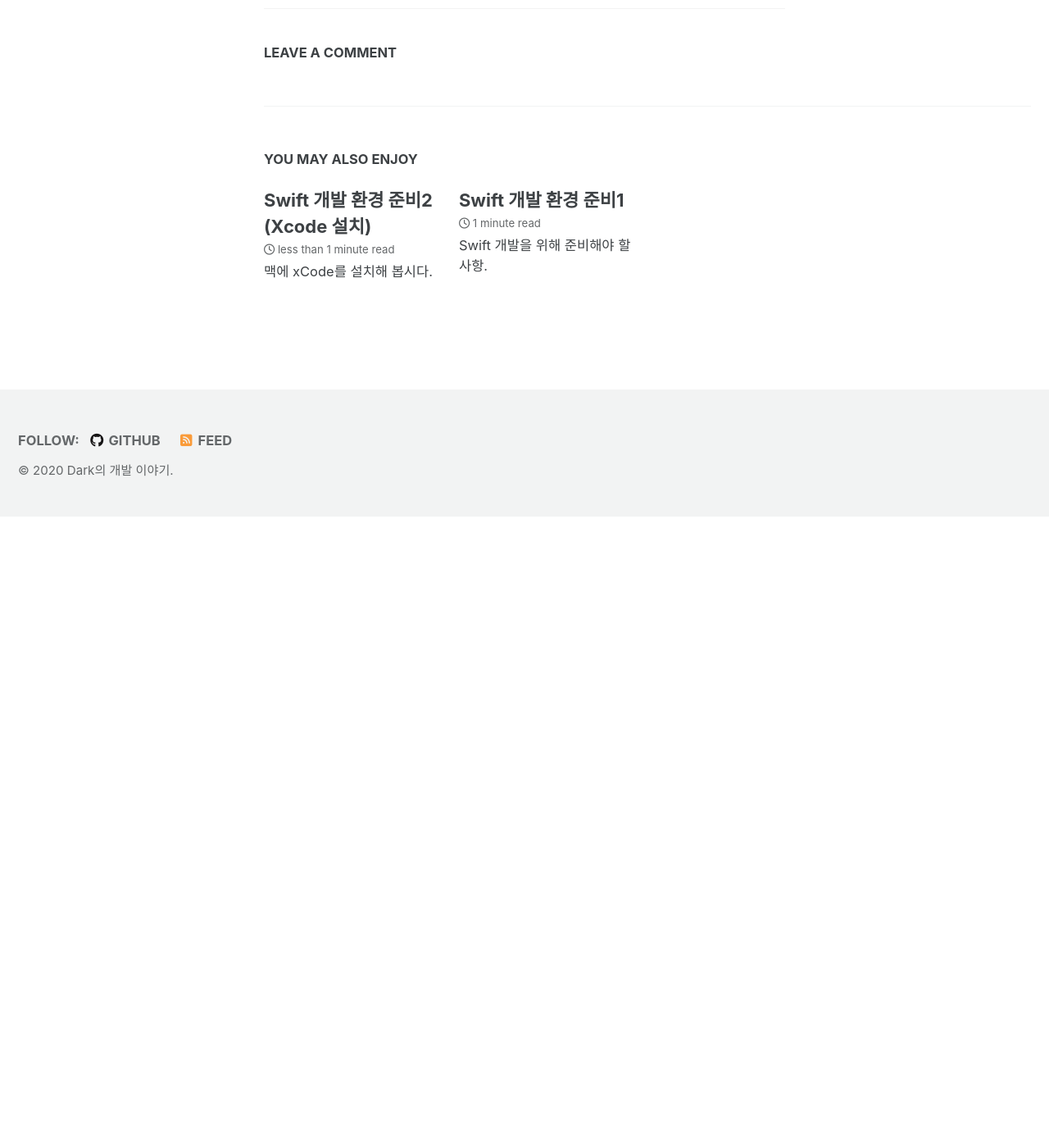
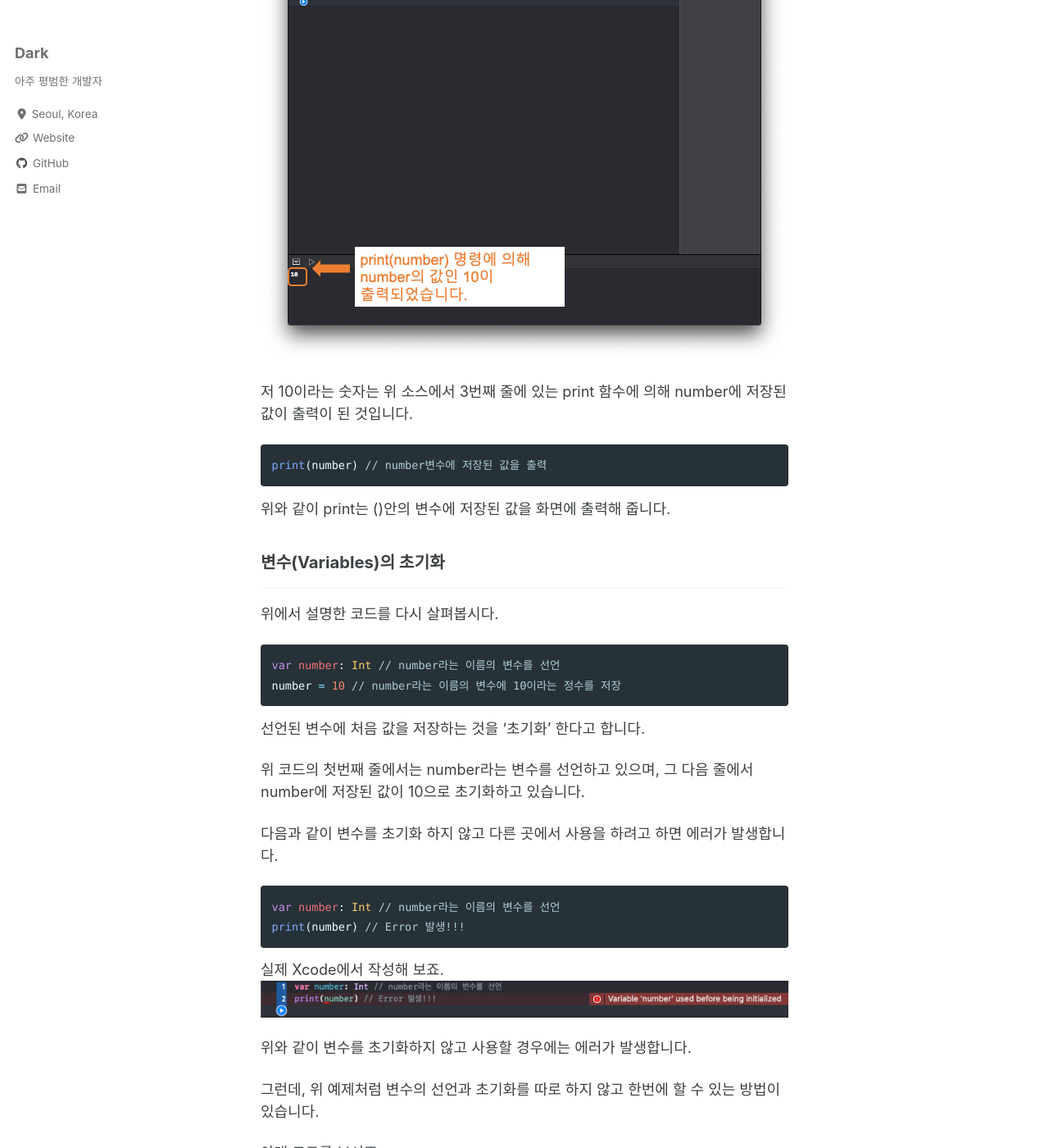
Before and after one commit to ksky000/ksky000.github.io, a Jekyll site: the page built from _posts/2020-05-31-swift3.md, in a window 1280 px wide and 1400 px high, scrolled down 4948 px. Shown: the whole window at 82% size. Built offline with Jekyll 4.4.1, drawn with Linux system fonts in a browser that asks for light colours; cached includes are drawn as plain includes; nearby versions of some CDN libraries; comment, search, counter and statistics services are not loaded; before the commit the page ends 5578 px from its top, so only the background shows below that; some of the changed text lies outside the part shown.

Commit message:
update post

````diff
--- a/_includes/archive-single.html
+++ b/_includes/archive-single.html
@@ -24,8 +24,8 @@
         <a href="{{ post.url | relative_url }}" rel="permalink">{{ title }}</a>
       {% endif %}
     </h2>
-    {% if post.read_time %}
-      <p class="page__meta"><i class="far fa-clock" aria-hidden="true"></i> {% include read-time.html %}</p>
+    {% if post.date %}
+      <p class="page__meta"><i class="far fa-fw fa-calendar-alt" aria-hidden="true"></i> {{ post.date | date: "%B %d %Y" }}</p>
     {% endif %}
     {% if post.excerpt %}<p class="archive__item-excerpt" itemprop="description">{{ post.excerpt | markdownify | strip_html | truncate: 160 }}</p>{% endif %}
   </article>
--- a/_layouts/single.html
+++ b/_layouts/single.html
@@ -27,8 +27,8 @@ layout: default
       {% unless page.header.overlay_color or page.header.overlay_image %}
         <header>
           {% if page.title %}<h1 id="page-title" class="page__title" itemprop="headline">{{ page.title | markdownify | remove: "<p>" | remove: "</p>" }}</h1>{% endif %}
-          {% if page.read_time %}
-            <p class="page__meta"><i class="far fa-clock" aria-hidden="true"></i> {% include read-time.html %}</p>
+          {% if page.date %}
+          <p class="page__date"><i class="fas fa-fw fa-calendar-alt" aria-hidden="true"></i> {{ site.data.ui-text[site.locale].date_label | default: "Updated:" }} <time datetime="{{ page.date | date_to_xmlschema }}">{{ page.date | date: "%B %d, %Y" }}</time></p>
           {% endif %}
         </header>
       {% endunless %}
--- a/_posts/2020-05-31-swift3.md
+++ b/_posts/2020-05-31-swift3.md
@@ -11,6 +11,8 @@ last_modified_at: 2020-05-31T020:22:00
 
 ### 수식(Expression)
 
+---
+
 Swift에서 하나의 수식은 하나의 명령입니다.  Swift 코드를 실행시키면 코드의 제일 윗줄의 수식부터 순차적으로 하나씩 실행해 나간다고 보시면 됩니다.
 (반드시 윗줄부터 순차적으로 실행되지는 않습니다. 하지만, 그 부분은 나중에 공부하게 될 것이고 일단 순차적으로 한줄씩 실행한다라고 보시면 됩니다.)
 우선 아래의 코드를 보시죠.
@@ -49,20 +53,53 @@ var number: Int
 
 ### 변수(Variable)에 값 저장
 
+---
+
 위에서 설명한 바와 같이 변수에는 그 타입에 맞는 값을 자유롭게 저장할 수가 있습니다. 다음 코드를 보시죠.
 
 ```swift
 var number: Int // number라는 이름의 변수를 선언
 number = 10 // number라는 이름의 변수에 10이라는 정수를 저장
+print(number) // number변수에 저장된 값을 출력
 ```
 
 위 코드는 number라는 이름의 정수형 변수를 선언하고 거기에 10을 저장하는 코드입니다. 위와 같이 '='을 사용하여 변수에 값을 저장할 수 있습니다.
 
 참고로 위 코드에서 '//' 뒤에 있는 설명은 주석이라고 합니다. 주석은 실제 실행되지 않습니다. 프로그램 개발 시 코드에 설명을 붙여넣고 싶을 때 '//' 표시와 함께 설명을 붙여 놓으면 코드를 좀 더 이해하기 쉽게 만들 수 있습니다.
 
+print(number)는 number 변수에 저장된 값을 콘솔에 출력해 줍니다.
+
+위의 내용을 실습해 볼까요?
+
+Xcode를 실행하면 나타나는 첫화면에서 Get started with a playgound 메뉴를 선택해 줍시다.
+![playground 실행](/assets/posts/runplayground.png)
+
+그 다음 나타나는 선택화면에서 그냥 Blank를 선택하고 Next 버튼을 선택합시다.
+![project 선택](/assets/posts/project.png)
+
+다음 프로젝트 이름과 저장할 경로를 정한 후 Create 버튼을 선택합시다.
+![project 선택](/assets/posts/project_name.png)
+
+그러면, 다음과 같은 화면이 나타날 것입니다.
+![project 선택](/assets/posts/first_editor.png)
+
+자, 기본으로 작성되어 있는 코드를 지우고 위 샘플 코드를 에디터에 다음과 같이 작성 후 하단 Excute Playground 버튼을 선택해 봅시다.
+![project 선택](/assets/posts/runcode.png)
+
+그러면 다음 그림과 같이 Xcode 하단에 10이라는 결과가 출력될 것입니다.
+![project 선택](/assets/posts/output.png)
+
+저 10이라는 숫자는 위 소스에서 3번째 줄에 있는 print 함수에 의해 number에 저장된 값이 출력이 된 것입니다.
+
+```swift
+print(number) // number변수에 저장된 값을 출력
+```
+
+위와 같이 print는 ()안의 변수에 저장된 값을 화면에 출력해 줍니다.
+
 ### 변수(Variables)의 초기화
 
-변수를 선언하게 되면 변수에는 자동적으로 초기값이 저장이 됩니다. 정수형 변수의 초기값은 0입니다.
+---
 
 위에서 설명한 코드를 다시 살펴봅시다.
 
@@ -71,17 +108,37 @@ var number: Int // number라는 이름의 변수를 선언
 number = 10 // number라는 이름의 변수에 10이라는 정수를 저장
 ```
 
-위 코드의 첫번째 줄에서는 number라는 변수를 선언하고 있으며, 선언과 동시에 number에는 0이라는 초기값이 저장되어 있습니다. 그 후, 그 다음 줄에서 number에 저장된 값이 10으로 바뀌게 됩니다.
+선언된 변수에 처음 값을 저장하는 것을 '초기화' 한다고 합니다.
 
-그런데, 위 예제처럼 선언과 원하는 값의 저장을 따로 하는 것이 아니라 동시에 할 수 있는 방법이 있는데, 그 방법은 다음과 같습니다.
+위 코드의 첫번째 줄에서는 number라는 변수를 선언하고 있으며, 그 다음 줄에서 number에 저장된 값이 10으로 초기화하고 있습니다.
+
+다음과 같이 변수를 초기화 하지 않고 다른 곳에서 사용을 하려고 하면 에러가 발생합니다.
+
+```swift
+var number: Int // number라는 이름의 변수를 선언
+print(number) // Error 발생!!!
+```
+
+실제 Xcode에서 작성해 보죠.
+![project 선택](/assets/posts/not_initialize.png)
+
+위와 같이 변수를 초기화하지 않고 사용할 경우에는 에러가 발생합니다.
+
+그런데, 위 예제처럼 변수의 선언과 초기화를 따로 하지 않고 한번에 할 수 있는 방법이 있습니다.
+
+아래 코드를 보시죠.
 
 ```swift
 var number: Int = 10 // number라는 이름의 변수를 선언 하고 10이라는 초기값을 저장
 ```
 
-위와 같이 하면 선언과 초기값을 저장을 동시에 할 수 있습니다.
+위와 같이 하면 선언과 초기화를 한번에 처리할 수 있습니다.
+
+실제 코딩에서는 이렇게 한번에 하는 방법이 거의 사용됩니다.
 
 ### 타입의 생략
+
+---
 
 아래 코드를 다시 봅시다.
 
@@ -99,6 +156,8 @@ var number = 10 // number라는 이름의 변수를 선언 하고 10이라는
 위 코드에는 number라는 이름의 변수에 타입을 지정하고 있지 않지만 초기값 10이 정수이므로 number는 자동적으로 정수형 변수가 됩니다.
 
 ### 상수(Constants)
+
+---
 
 상수는 변수와 거의 동일하게 특정한 값을 저장해 두는 기능을 제공하지만, 변수와 다른 점은 한번 값을 저장하게 되면 다른 값으로 바꿀 수가 없는 특징을 가지고 있습니다.
 
--- a/_sass/minimal-mistakes/_reset.scss
+++ b/_sass/minimal-mistakes/_reset.scss
@@ -15,11 +15,11 @@ html {
   }
 
   @include breakpoint($large) {
-    font-size: 20px;
+    font-size: 18px;
   }
 
   @include breakpoint($x-large) {
-    font-size: 22px;
+    font-size: 18px;
   }
 
   -webkit-text-size-adjust: 100%;
````
Also changed, not shown: other parts of _posts/2020-05-31-swift3.md (+4 -2 lines), _posts/2020-05-30-swift1.md (+4 -0 lines), _posts/2020-05-31-swift2.md (+6 -0 lines), assets/posts/first_editor.png (added), assets/posts/not_initialize.png (added), assets/posts/output.png (added), assets/posts/project.png (added), assets/posts/project_name.png (added), assets/posts/runcode.png (added), assets/posts/runplayground.png (added).
